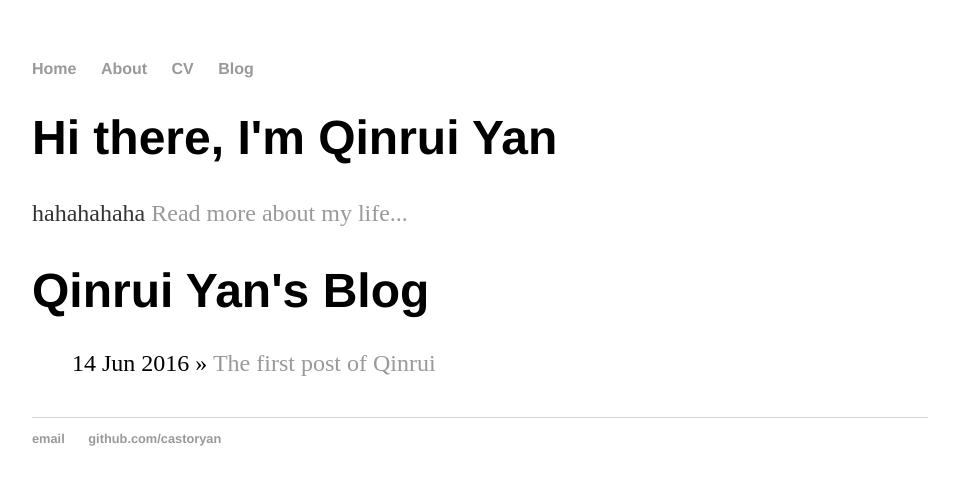
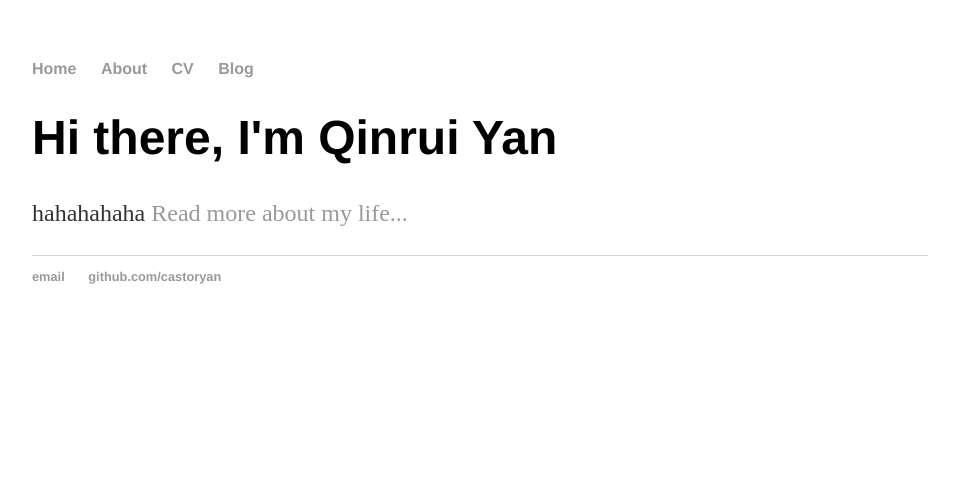
Before and after one commit to castoryan/castoryan.github.io, a Jekyll site: the page built from index.html, in a window 1280 px wide. Shown: the top 485 px of the page, without its empty margins (160-1119 px from the left). Built offline with Jekyll 4.4.1, drawn with Linux system fonts in a browser that asks for light colours.

Commit message:
Update index.html

```diff
--- a/index.html
+++ b/index.html
@@ -10,13 +10,3 @@ title: Qinrui Yan's Blog
 
 
 </div><!-- /.blurb -->
-
-<h1>{{ page.title }}</h1>
-	<ul class="posts">
-
-	  {% for post in site.posts %}
-	    <li><span>{{ post.date | date_to_string }}</span> »
-	    <a href="{{ post.url }}" title="{{ post.title }}">{{ post.title }}</a>
-	   </li>
-	  {% endfor %}
-	</ul>
```
